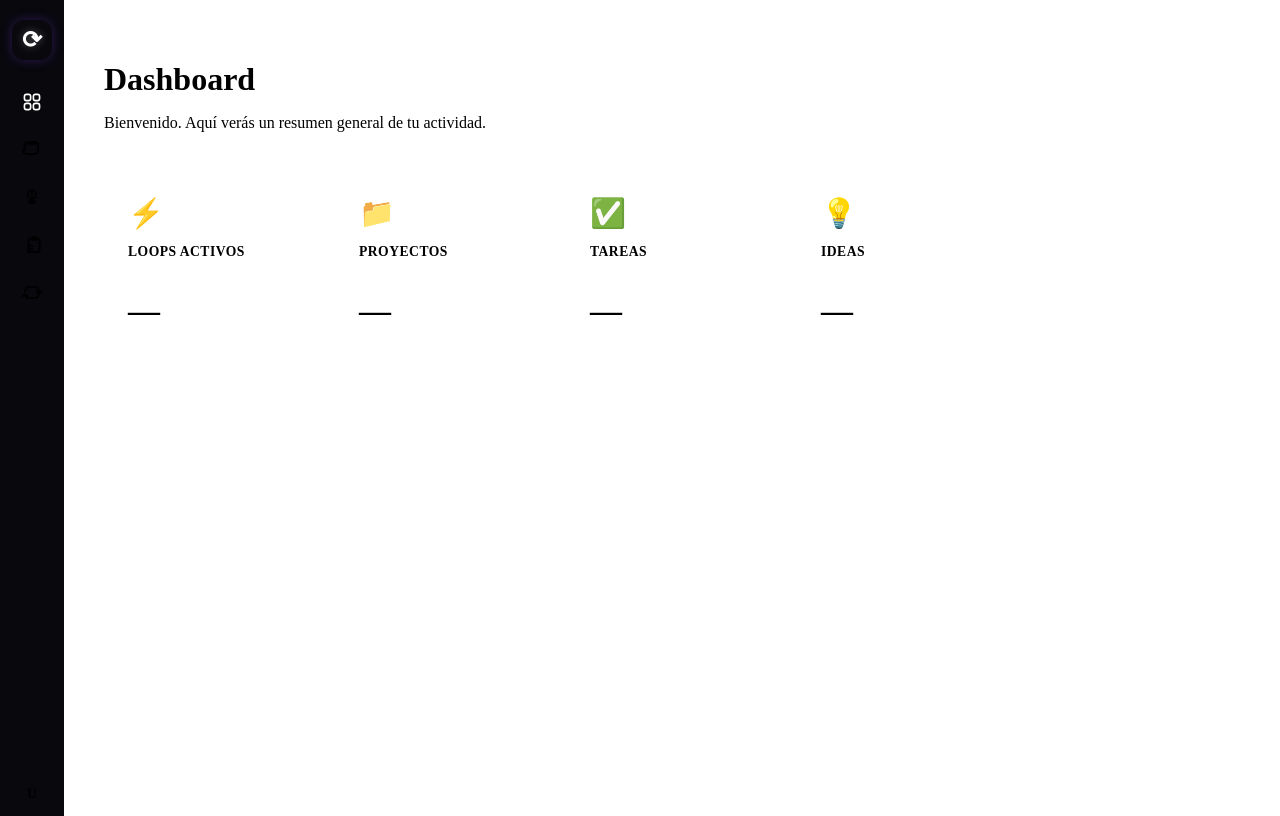
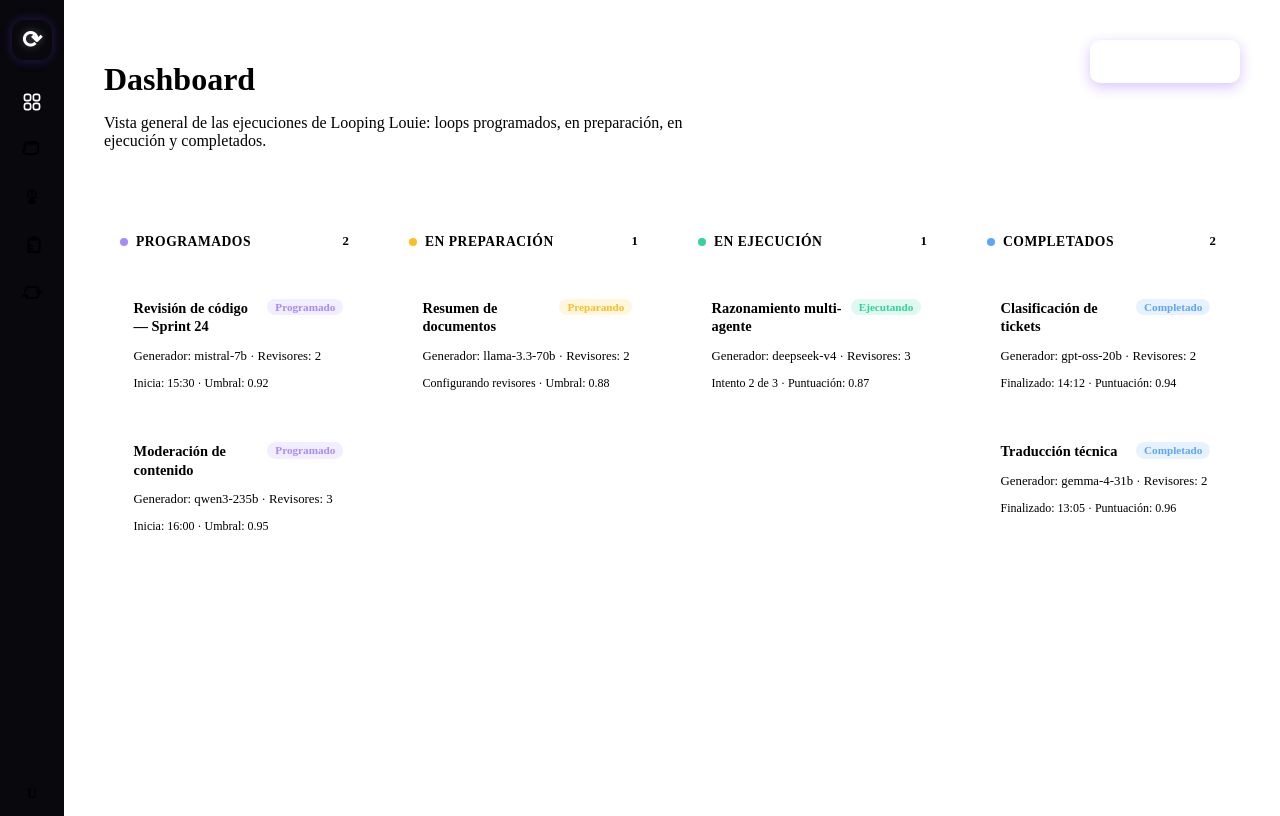
Before and after one commit to looping-louie/app, a Nuxt app: page /app in a window 1280 px wide. Built offline with nearby package versions, Linux system fonts and the light colour scheme.

Commit message:
Create loops dashboard skeleton

```diff
--- a/pages/app/index.vue
+++ b/pages/app/index.vue
@@ -1,27 +1,106 @@
 <template>
   <div class="dashboard-page">
-    <h1>Dashboard</h1>
-    <p class="page-description">Bienvenido. Aquí verás un resumen general de tu actividad.</p>
-    <div class="placeholder-grid">
-      <div class="placeholder-card">
-        <span class="placeholder-icon">⚡</span>
-        <h3>Loops activos</h3>
-        <p class="placeholder-value">—</p>
+    <div class="dashboard-header">
+      <div>
+        <h1>Dashboard</h1>
+        <p class="page-description">Vista general de las ejecuciones de Looping Louie: loops programados, en preparación, en ejecución y completados.</p>
       </div>
-      <div class="placeholder-card">
-        <span class="placeholder-icon">📁</span>
-        <h3>Proyectos</h3>
-        <p class="placeholder-value">—</p>
+      <button class="btn-new-loop" type="button" disabled>
+        <span class="btn-icon">+</span>
+        Nuevo loop
+      </button>
+    </div>
+
+    <div class="kanban-board">
+      <div class="kanban-column">
+        <div class="column-header">
+          <span class="column-dot dot-scheduled"></span>
+          <h2 class="column-title">Programados</h2>
+          <span class="column-count">2</span>
+        </div>
+        <div class="column-body">
+          <div class="loop-card">
+            <div class="loop-card-header">
+              <span class="loop-name">Revisión de código — Sprint 24</span>
+              <span class="loop-badge badge-scheduled">Programado</span>
+            </div>
+            <p class="loop-detail">Generador: mistral-7b · Revisores: 2</p>
+            <p class="loop-meta">Inicia: 15:30 · Umbral: 0.92</p>
+          </div>
+          <div class="loop-card">
+            <div class="loop-card-header">
+              <span class="loop-name">Moderación de contenido</span>
+              <span class="loop-badge badge-scheduled">Programado</span>
+            </div>
+            <p class="loop-detail">Generador: qwen3-235b · Revisores: 3</p>
+            <p class="loop-meta">Inicia: 16:00 · Umbral: 0.95</p>
+          </div>
+        </div>
       </div>
-      <div class="placeholder-card">
-        <span class="placeholder-icon">✅</span>
-        <h3>Tareas</h3>
-        <p class="placeholder-value">—</p>
+
+      <div class="kanban-column">
+        <div class="column-header">
+          <span class="column-dot dot-prep"></span>
+          <h2 class="column-title">En preparación</h2>
+          <span class="column-count">1</span>
+        </div>
+        <div class="column-body">
+          <div class="loop-card">
+            <div class="loop-card-header">
+              <span class="loop-name">Resumen de documentos</span>
+              <span class="loop-badge badge-prep">Preparando</span>
+            </div>
+            <p class="loop-detail">Generador: llama-3.3-70b · Revisores: 2</p>
+            <p class="loop-meta">Configurando revisores · Umbral: 0.88</p>
+          </div>
+        </div>
       </div>
-      <div class="placeholder-card">
-        <span class="placeholder-icon">💡</span>
-        <h3>Ideas</h3>
-        <p class="placeholder-value">—</p>
+
+      <div class="kanban-column">
+        <div class="column-header">
+          <span class="column-dot dot-running"></span>
+          <h2 class="column-title">En ejecución</h2>
+          <span class="column-count">1</span>
+        </div>
+        <div class="column-body">
+          <div class="loop-card">
+            <div class="loop-card-header">
+              <span class="loop-name">Razonamiento multi-agente</span>
+              <span class="loop-badge badge-running">Ejecutando</span>
+            </div>
+            <p class="loop-detail">Generador: deepseek-v4 · Revisores: 3</p>
+            <p class="loop-meta">Intento 2 de 3 · Puntuación: 0.87</p>
+            <div class="loop-progress">
+              <div class="loop-progress-bar" style="width: 72%"></div>
+            </div>
+          </div>
+        </div>
+      </div>
+
+      <div class="kanban-column">
+        <div class="column-header">
+          <span class="column-dot dot-done"></span>
+          <h2 class="column-title">Completados</h2>
+          <span class="column-count">2</span>
+        </div>
+        <div class="column-body">
+          <div class="loop-card">
+            <div class="loop-card-header">
+              <span class="loop-name">Clasificación de tickets</span>
+              <span class="loop-badge badge-done">Completado</span>
+            </div>
+            <p class="loop-detail">Generador: gpt-oss-20b · Revisores: 2</p>
+            <p class="loop-meta">Finalizado: 14:12 · Puntuación: 0.94</p>
+          </div>
+          <div class="loop-card">
+            <div class="loop-card-header">
+              <span class="loop-name">Traducción técnica</span>
+              <span class="loop-badge badge-done">Completado</span>
+            </div>
+            <p class="loop-detail">Generador: gemma-4-31b · Revisores: 2</p>
+            <p class="loop-meta">Finalizado: 13:05 · Puntuación: 0.96</p>
+          </div>
+        </div>
       </div>
     </div>
   </div>
@@ -39,7 +118,16 @@ useHead({
 
 <style scoped>
 .dashboard-page {
-  max-width: 900px;
+  max-width: 1200px;
+}
+
+.dashboard-header {
+  display: flex;
+  align-items: flex-start;
+  justify-content: space-between;
+  gap: 1.5rem;
+  margin-bottom: 2.5rem;
+  flex-wrap: wrap;
 }
 
 .dashboard-page h1 {
@@ -51,45 +139,209 @@ useHead({
 
 .page-description {
   color: var(--text-secondary);
-  margin-bottom: 2.5rem;
+  max-width: 600px;
 }
 
-.placeholder-grid {
-  display: grid;
-  grid-template-columns: repeat(auto-fill, minmax(200px, 1fr));
-  gap: 1.5rem;
+.btn-new-loop {
+  display: inline-flex;
+  align-items: center;
+  gap: 0.5rem;
+  background: var(--gradient-1);
+  border: none;
+  color: white;
+  padding: 0.75rem 1.5rem;
+  border-radius: 0.625rem;
+  font-weight: 600;
+  font-size: 0.95rem;
+  cursor: pointer;
+  transition: box-shadow 0.25s, transform 0.25s;
+  box-shadow: 0 4px 14px rgba(124, 58, 237, 0.35);
+  flex-shrink: 0;
 }
 
-.placeholder-card {
+.btn-new-loop:hover {
+  box-shadow: 0 6px 20px rgba(124, 58, 237, 0.55);
+  transform: translateY(-1px);
+}
+
+.btn-new-loop:disabled {
+  cursor: not-allowed;
+  opacity: 0.85;
+}
+
+.btn-icon {
+  font-size: 1.2rem;
+  line-height: 1;
+}
+
+.kanban-board {
+  display: grid;
+  grid-template-columns: repeat(4, 1fr);
+  gap: 1.25rem;
+}
+
+.kanban-column {
   background: var(--bg-card);
   border: 1px solid var(--border);
   border-radius: var(--radius-md);
-  padding: 1.5rem;
-  transition: border-color 0.25s, box-shadow 0.25s;
+  padding: 1rem;
+  display: flex;
+  flex-direction: column;
+  min-height: 200px;
 }
 
-.placeholder-card:hover {
-  border-color: var(--accent-soft);
-  box-shadow: 0 8px 24px rgba(124, 58, 237, 0.15);
+.column-header {
+  display: flex;
+  align-items: center;
+  gap: 0.5rem;
+  padding-bottom: 0.75rem;
+  margin-bottom: 0.75rem;
+  border-bottom: 1px solid var(--border);
 }
 
-.placeholder-icon {
-  font-size: 1.8rem;
-  display: block;
-  margin-bottom: 0.75rem;
+.column-dot {
+  width: 8px;
+  height: 8px;
+  border-radius: 50%;
+  flex-shrink: 0;
 }
 
-.placeholder-card h3 {
+.dot-scheduled {
+  background: #a78bfa;
+}
+
+.dot-prep {
+  background: #fbbf24;
+}
+
+.dot-running {
+  background: #34d399;
+}
+
+.dot-done {
+  background: #60a5fa;
+}
+
+.column-title {
   font-size: 0.85rem;
+  font-weight: 600;
+  color: var(--text-primary);
   text-transform: uppercase;
   letter-spacing: 0.5px;
+  flex: 1;
+}
+
+.column-count {
+  font-size: 0.8rem;
+  font-weight: 600;
   color: var(--text-muted);
+  background: var(--surface);
+  border: 1px solid var(--border);
+  border-radius: 1rem;
+  padding: 0.1rem 0.5rem;
+}
+
+.column-body {
+  display: flex;
+  flex-direction: column;
+  gap: 0.75rem;
+}
+
+.loop-card {
+  background: var(--surface);
+  border: 1px solid var(--border);
+  border-radius: var(--radius-sm);
+  padding: 0.85rem;
+  transition: border-color 0.2s, box-shadow 0.2s;
+}
+
+.loop-card:hover {
+  border-color: var(--accent-soft);
+  box-shadow: 0 4px 12px rgba(124, 58, 237, 0.12);
+}
+
+.loop-card-header {
+  display: flex;
+  align-items: flex-start;
+  justify-content: space-between;
+  gap: 0.5rem;
   margin-bottom: 0.5rem;
 }
 
-.placeholder-value {
-  font-size: 2rem;
-  font-weight: 700;
+.loop-name {
+  font-size: 0.9rem;
+  font-weight: 600;
   color: var(--text-primary);
+  line-height: 1.3;
+}
+
+.loop-badge {
+  font-size: 0.7rem;
+  font-weight: 600;
+  padding: 0.15rem 0.5rem;
+  border-radius: 1rem;
+  white-space: nowrap;
+  flex-shrink: 0;
+}
+
+.badge-scheduled {
+  background: rgba(167, 139, 250, 0.15);
+  color: #a78bfa;
+}
+
+.badge-prep {
+  background: rgba(251, 191, 36, 0.15);
+  color: #fbbf24;
+}
+
+.badge-running {
+  background: rgba(52, 211, 153, 0.15);
+  color: #34d399;
+}
+
+.badge-done {
+  background: rgba(96, 165, 250, 0.15);
+  color: #60a5fa;
+}
+
+.loop-detail {
+  font-size: 0.8rem;
+  color: var(--text-secondary);
+  margin-bottom: 0.25rem;
+}
+
+.loop-meta {
+  font-size: 0.75rem;
+  color: var(--text-muted);
+}
+
+.loop-progress {
+  margin-top: 0.6rem;
+  height: 4px;
+  background: var(--border);
+  border-radius: 2px;
+  overflow: hidden;
+}
+
+.loop-progress-bar {
+  height: 100%;
+  background: var(--gradient-1);
+  border-radius: 2px;
+}
+
+@media (max-width: 1024px) {
+  .kanban-board {
+    grid-template-columns: repeat(2, 1fr);
+  }
+}
+
+@media (max-width: 640px) {
+  .kanban-board {
+    grid-template-columns: 1fr;
+  }
+
+  .dashboard-header {
+    flex-direction: column;
+  }
 }
 </style>
```
